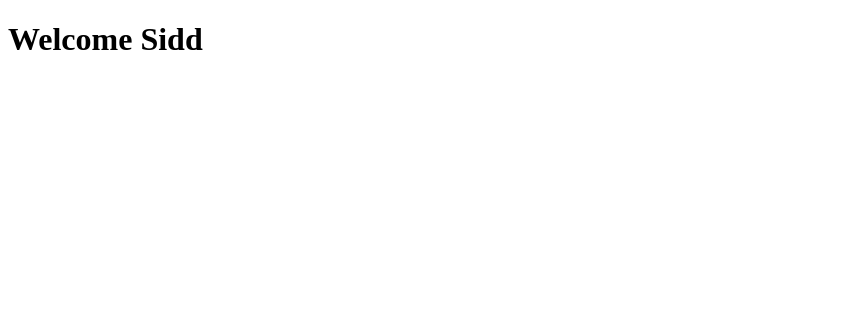
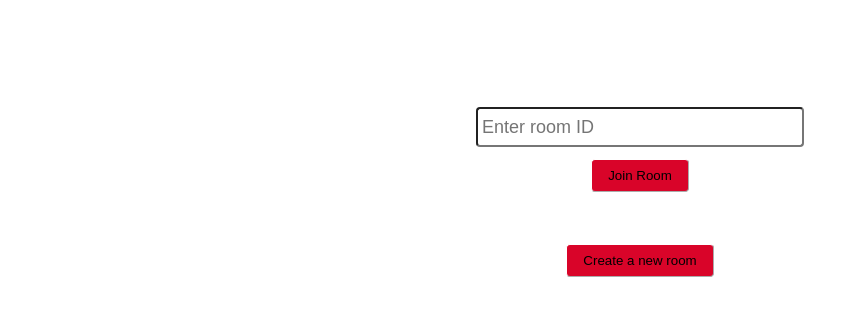
Before and after one commit to SiddharthaSarkar1/google-meet-clone, a Next.js app: page / in a window 1280 px wide. Shown: the top 316 px of the page, without its empty margins (0-859 px from the left). Built offline with nearby package versions, Linux system fonts and the light colour scheme.

Commit message:
media stream setup and render in player

```diff
--- /dev/null
+++ b/components/Player/index.js
@@ -0,0 +1,14 @@
+import ReactPlayer from 'react-player';
+
+const Player = (props) => {
+
+    const { playerID, url, muted, playing } = props;
+
+  return (
+    <div>
+      <ReactPlayer key={playerID} url={url} muted={muted} playing={playing} />
+    </div>
+  )
+}
+
+export default Player;
--- /dev/null
+++ b/hooks/useMediaStream.js
@@ -0,0 +1,29 @@
+import { useState, useRef, useEffect } from "react";
+
+const useMediaStream = () => {
+  const [state, setState] = useState(null);
+  const isStreamSet = useRef(false);
+
+  useEffect(() => {
+    if (isStreamSet.current) return;
+    isStreamSet.current = true;
+    (async function initStream() {
+      try {
+        const stream = await navigator.mediaDevices.getUserMedia({
+          audio: true,
+          video: true,
+        });
+        console.log("Setting your stream");
+        setState(stream);
+      } catch (error) {
+        console.log("Error in media navigator", error);
+      }
+    })();
+  }, []);
+
+  return {
+    stream: state,
+  };
+};
+
+export default useMediaStream;
--- a/package.json
+++ b/package.json
@@ -13,14 +13,17 @@
     "peerjs": "^1.5.2",
     "react": "^18",
     "react-dom": "^18",
+    "react-player": "^2.14.1",
     "socket.io": "^4.7.2",
-    "socket.io-client": "^4.7.2"
+    "socket.io-client": "^4.7.2",
+    "uuid": "^9.0.1"
   },
   "devDependencies": {
     "autoprefixer": "^10",
     "eslint": "^8",
     "eslint-config-next": "13.5.6",
     "postcss": "^8",
+    "postcss-nesting": "^12.0.2",
     "tailwindcss": "^3"
   }
 }
--- a/pages/[roomId].js
+++ b/pages/[roomId].js
@@ -1,16 +1,33 @@
+import Player from "@/components/Player";
 import { useSocket } from "@/context/socket";
+import useMediaStream from "@/hooks/useMediaStream";
 import usePeer from "@/hooks/usePeer";
 import { useEffect } from "react";
 
 const Room = () => {
   const socket = useSocket();
   const { peer, myId } = usePeer();
+  const {stream} = useMediaStream();
 
   useEffect(() => {
-    socket?.on("connect", () => {
-      console.log(socket.id);
-    });
+    if(!socket || !peer || !stream) return;
+    const handleUserConnected = (newUser) => {
+      console.log(`User connected in rooms with userID ${newUser}`);
+
+      const call = peer.call(newUser, stream);
+    }
+    socket.on("user-connected", handleUserConnected);
+    return () => {
+      socket.off("user-connected", handleUserConnected);
+    }
   }, [socket]);
+
+  return(
+    <div className="">
+      <Player url={stream} muted playing playerID={myId} />
+    </div>
+  )
+
 };
 
 export default Room;
--- a/pages/api/socket.js
+++ b/pages/api/socket.js
@@ -11,6 +11,11 @@ const SocketHandler = (req, res) => {
         //Whenever a browser establishes a websocket connection at that time tis particular part would run
         io.on('connection', (socket) => {
             console.log('Server is connected!');
+            socket.on('joined-room', (roomID, userId) => {
+                console.log(`A new user with ${userId} joined room ${roomID}`);
+                socket.join(roomID);
+                socket.broadcast.to(roomID).emit('user-connected', userId);
+            });
         })
     }
     res.end();
--- a/pages/index.js
+++ b/pages/index.js
@@ -1,9 +1,38 @@
 import { Inter } from 'next/font/google';
+import { useRouter } from 'next/router';
+import { v4 as uuidv4 } from 'uuid';
+
+import styles from '@/styles/home.module.css';
+import { useState } from 'react';
 
 const inter = Inter({ subsets: ['latin'] })
 
 export default function Home() {
+  const router = useRouter();
+  const [roomID, setRoomID] = useState('');
+
+  const createAndJoin = () => {
+    const roomID = uuidv4();
+    router.push(`/${roomID}`);
+  }
+
+  const joinRoom = () => {
+    if(roomID) router.push(`/${roomID}`);
+    else {
+      alert("Please provide a valid Room ID!");
+    }
+  }
+
+
   return (
-    <h1>Welcome Sidd</h1>
+    <div className={styles.homeContainer}>
+      <h1>Google Meet Clone</h1>
+      <div className={styles.enterRoom}>
+        <input type="text" placeholder="Enter room ID" value={roomID} onChange={(e) => setRoomID(e?.target.value)} />
+        <button onClick={joinRoom}>Join Room</button>
+      </div>
+      <span className={styles.seperatorText}>-----------OR-----------</span>
+      <button onClick={createAndJoin}>Create a new room</button>
+    </div>
   )
 }
--- a/postcss.config.js
+++ b/postcss.config.js
@@ -1,5 +1,6 @@
 module.exports = {
   plugins: {
+    'tailwindcss/nesting': 'postcss-nesting',
     tailwindcss: {},
     autoprefixer: {},
   },
--- /dev/null
+++ b/styles/home.module.css
@@ -0,0 +1,27 @@
+.homeContainer {
+  @apply w-4/12 mx-auto p-2 border border-white rounded mt-8 text-white flex flex-col items-center;
+
+  h1 {
+    @apply text-xl text-center;
+  }
+
+  button {
+    @apply bg-buttonPrimary border border-white py-2 px-4 rounded transition-all;
+  }
+
+  button:hover {
+    @apply bg-transparent text-buttonPrimary border border-buttonPrimary;
+  }
+
+  .enterRoom {
+    @apply flex flex-col items-center mt-3 w-full;
+
+    input {
+      @apply text-black text-lg p-1 rounded w-9/12 mb-3;
+    }
+  }
+
+  .seperatorText {
+    @apply my-3 text-xl;
+  }
+}
--- a/tailwind.config.js
+++ b/tailwind.config.js
@@ -12,6 +12,11 @@ module.exports = {
         'gradient-conic':
           'conic-gradient(from 180deg at 50% 50%, var(--tw-gradient-stops))',
       },
+      colors: {
+        prime: '#212529',
+        secondary: '#343a40',
+        buttonPrimary: '#d90429'
+      }
     },
   },
   plugins: [],
```
Also changed, not shown: hooks/usePeer.js (+12 -7 lines), components/Player/index.module.css (added), 1 other file (tests, documents, lock files or other folders).
